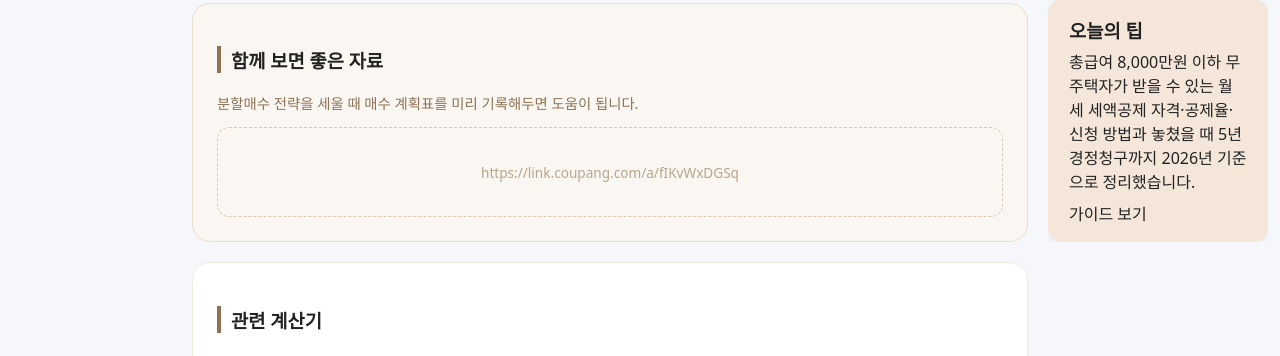
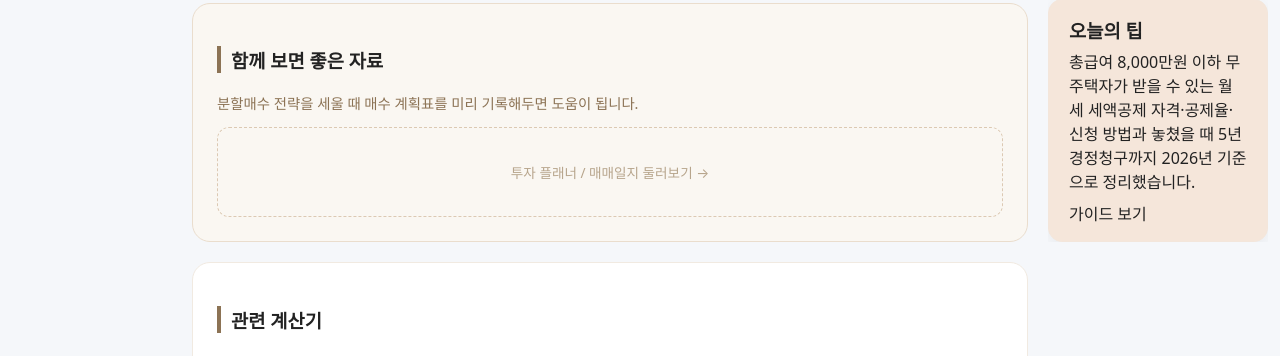
Before and after one commit to khai-lang/LifeCalc, a Jekyll site: the page built from invest/stocks/avg-cost/index.md, in a window 1280 px wide and 900 px high, scrolled down 1122 px. Shown: the part 97-453 px from the top of the window. Built offline with Jekyll 4.4.1, drawn with Linux system fonts in a browser that asks for light colours.

Commit message:
Update index.md

```diff
--- a/invest/stocks/avg-cost/index.md
+++ b/invest/stocks/avg-cost/index.md
@@ -69,7 +69,7 @@ permalink: "/invest/stocks/avg-cost/"
   <h3>함께 보면 좋은 자료</h3>
   <p class="sac-recommend-desc">분할매수 전략을 세울 때 매수 계획표를 미리 기록해두면 도움이 됩니다.</p>
   <div class="sac-recommend-slot" data-partner="coupang" data-category="투자 플래너/매매일지">
-  https://link.coupang.com/a/fIKvWxDGSq
+  <a href="https://link.coupang.com/a/fIKvWxDGSq">투자 플래너 / 매매일지 둘러보기 →</a>
   </div>
 </section>
 
```
